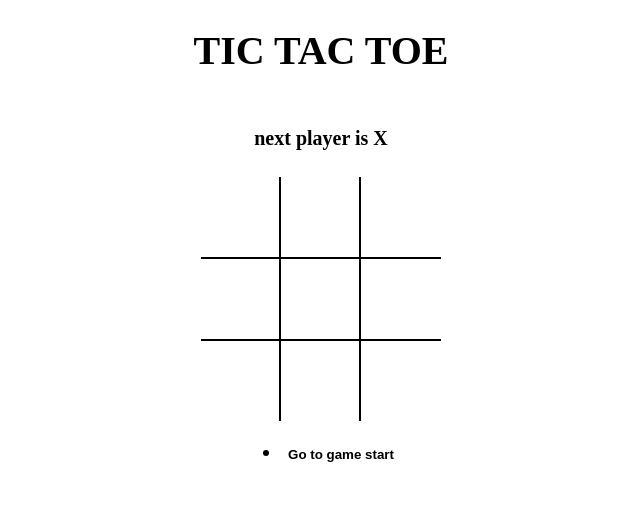
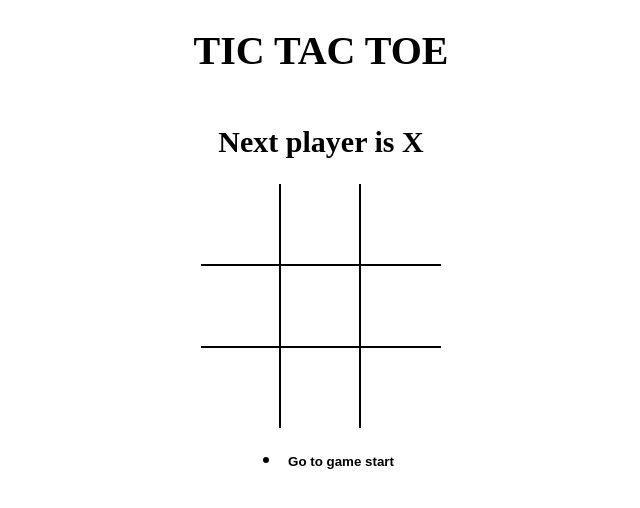
Before and after one commit to hemantdutt98/tictactoe, a React (Vite) app: page / in a window 1280 px wide. Shown: the top 508 px of the page, without its empty margins (319-959 px from the left). Built offline with nearby package versions, Linux system fonts and the light colour scheme.

Commit message:
added condition of tie

```diff
--- a/src/App.js
+++ b/src/App.js
@@ -1,6 +1,7 @@
 import React,{useState} from 'react';
 import { calculateWinner } from './components/helper';
 import History from "./components/History";
+import Statusmessage from "./components/Statusmessage";
 
 import Board from './components/Board';
 import './styles/root.scss';
@@ -13,7 +14,7 @@ const App = () => {
 
       const winner = calculateWinner(current.board);
 
-      const message = winner ? `winner is ${winner}` : `next player is ${current.isXNext?'X':'O'}`;
+
 
 
       const handleSquareClick=(position) =>{
@@ -40,7 +41,7 @@ const App = () => {
   return (
     <div className="app">
       <h1>TIC TAC TOE</h1>
-      <h4>{message}</h4>
+      <Statusmessage winner={winner} current={current}/>
       <Board board={current.board} handleSquareClick={handleSquareClick}/>
       <History history={history} moveTo={moveTo} currentMove={currentMove}/>
     </div>
--- /dev/null
+++ b/src/components/Statusmessage.js
@@ -0,0 +1,14 @@
+import React from 'react'
+
+const Statusmessage = ({winner,current}) => {
+    const noMovesLeft = current.board.every(el => el !== null);
+    return (
+        <h2>
+            {winner && `Winner is ${winner}`}
+            {!winner && !noMovesLeft && `Next player is ${current.isXNext ? 'X' : 'O'}`}
+            {!winner && noMovesLeft &&  'X and O tied'}
+        </h2>
+    )
+}
+
+export default Statusmessage
```
